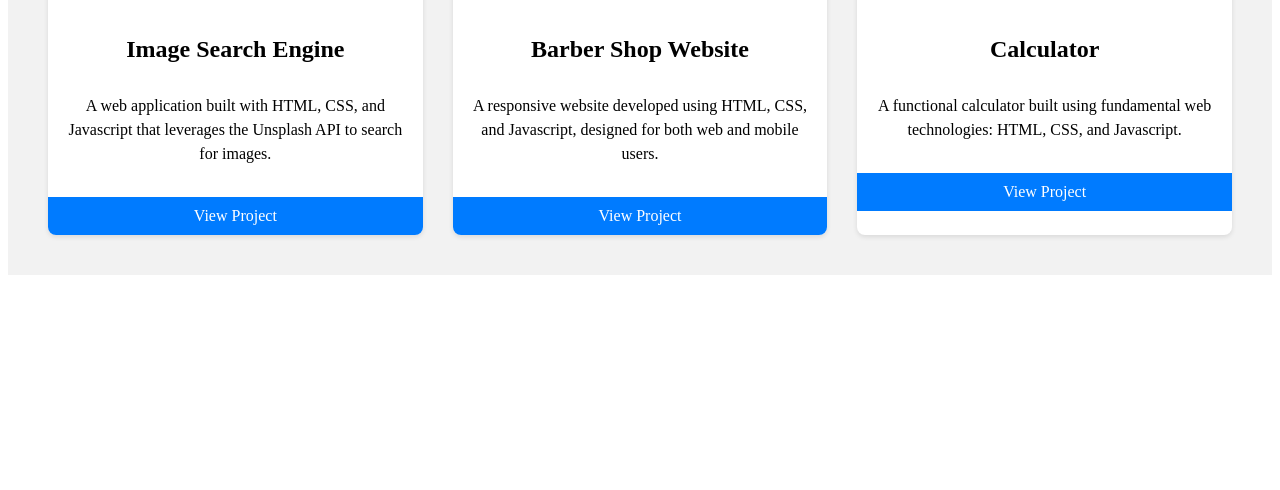
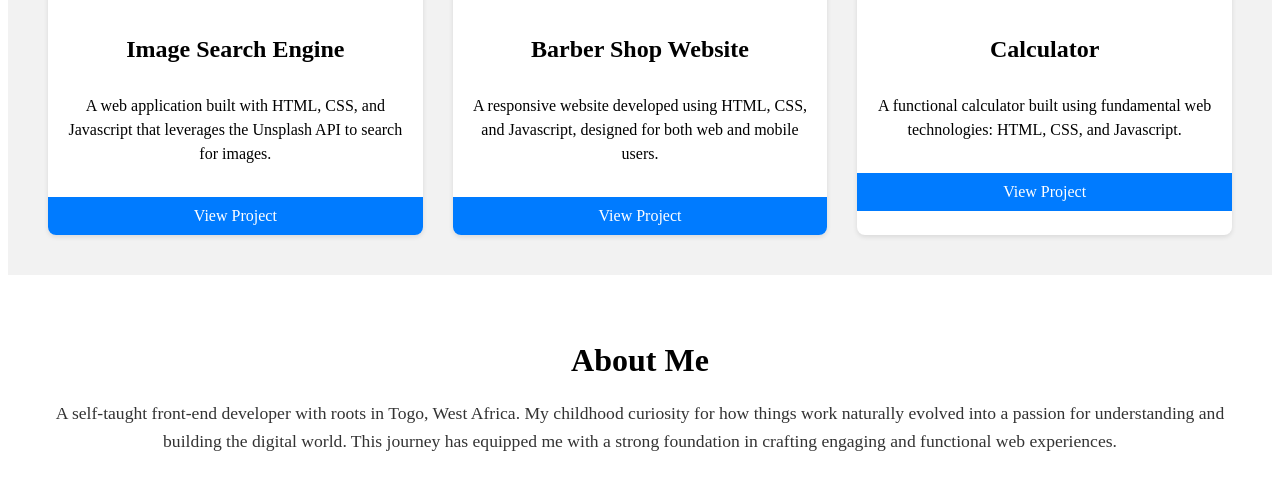
Before and after one commit to agbagerard/portfolio, a plain HTML site: page index.html in a window 1280 px wide. Shown: the part 646-1136 px from the top of the page. Before the commit the page ends 929 px from the top, so only its background shows below. Drawn offline with Linux system fonts and the light colour scheme.

Commit message:
About me section

```diff
--- a/index.html
+++ b/index.html
@@ -61,5 +61,16 @@
 				</div>
 			</div>
 		</section>
+		<!-- About me -->
+		<section class="about-me-brief">
+			<h2>About Me</h2>
+			<p>
+				A self-taught front-end developer with roots in Togo, West Africa. My
+				childhood curiosity for how things work naturally evolved into a passion
+				for understanding and building the digital world. This journey has
+				equipped me with a strong foundation in crafting engaging and functional
+				web experiences.
+			</p>
+		</section>
 	</body>
 </html>
--- a/style.css
+++ b/style.css
@@ -112,3 +112,20 @@
 .project-card a:hover {
 	background-color: #0056b3;
 }
+
+/* ABOUT ME SECTION */
+.about-me-brief {
+	padding: 40px;
+	text-align: center;
+}
+
+.about-me-brief h2 {
+	font-size: 2em;
+	margin-bottom: 20px;
+}
+
+.about-me-brief p {
+	line-height: 1.6;
+	font-size: 1.1em;
+	color: #333;
+}
```
